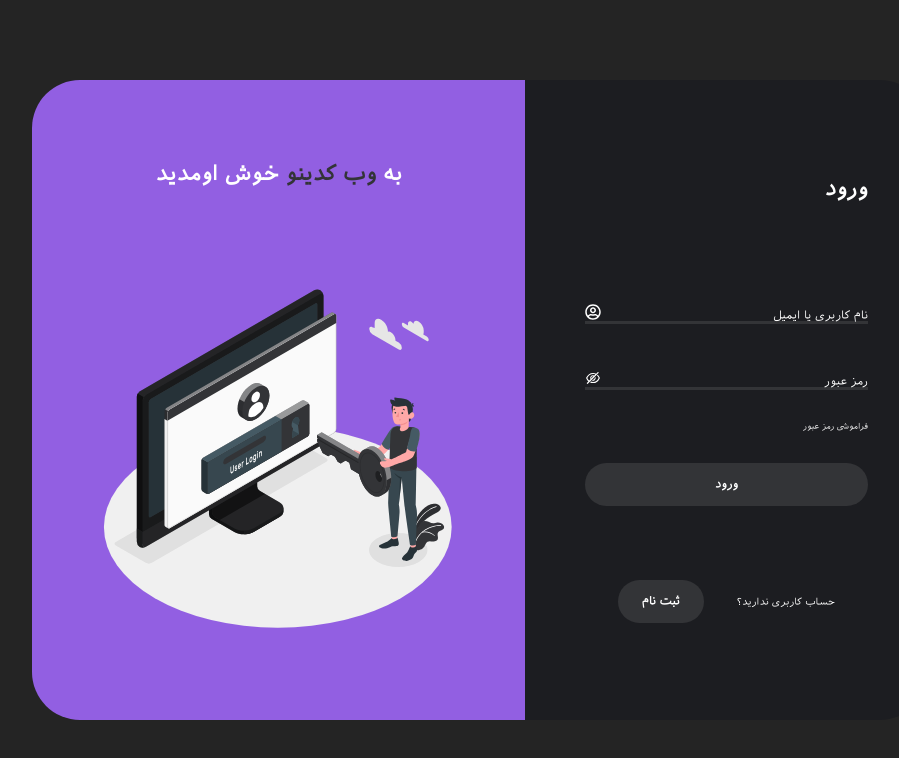
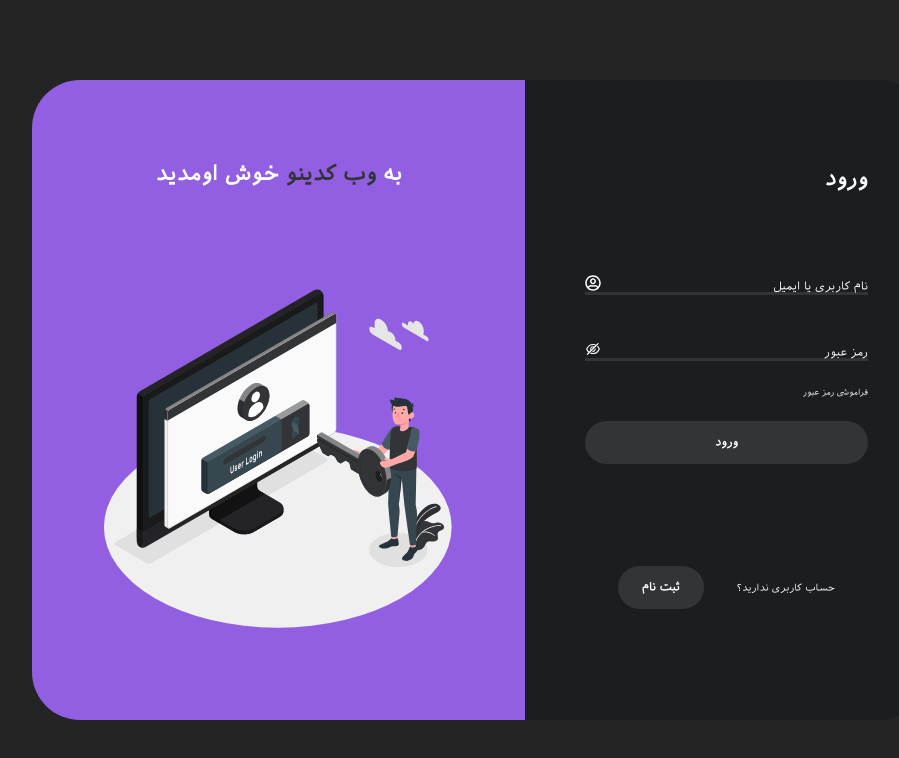
Before and after one commit to amirgh82/login-user, a React (Vite) app: page /login in a window 1280 px wide. Shown: the top 758 px of the page, without its empty margins (160-1059 px from the left). Built offline with nearby package versions, Linux system fonts and the light colour scheme.

Commit message:
fix bug margin button

```diff
--- a/src/Components/Button/Button.css
+++ b/src/Components/Button/Button.css
@@ -12,6 +12,7 @@
     z-index: 1;
     border: none;
     border-radius: 1.5rem;
+    margin: 1.5rem 0;
     background-color: var(--gray-color);
     -webkit-border-radius: 1.5rem;
     -moz-border-radius: 1.5rem;
--- a/src/pages/Login/Login.css
+++ b/src/pages/Login/Login.css
@@ -54,7 +54,7 @@
     cursor: pointer;
     font-size: 0.5rem;
     font-weight: 500;
-    margin: 1rem 0 2rem 0;
+    margin: 0.7rem 0 0 0;
 }
 
 .switch-register {
--- a/src/pages/Register/Register.css
+++ b/src/pages/Register/Register.css
@@ -48,13 +48,6 @@
 
 .login-picture {
     width: 75%;
-}
-
-.forgot-password {
-    cursor: pointer;
-    font-size: 0.5rem;
-    font-weight: 500;
-    margin: 1rem 0 2rem 0;
 }
 
 .switch-register {
```
